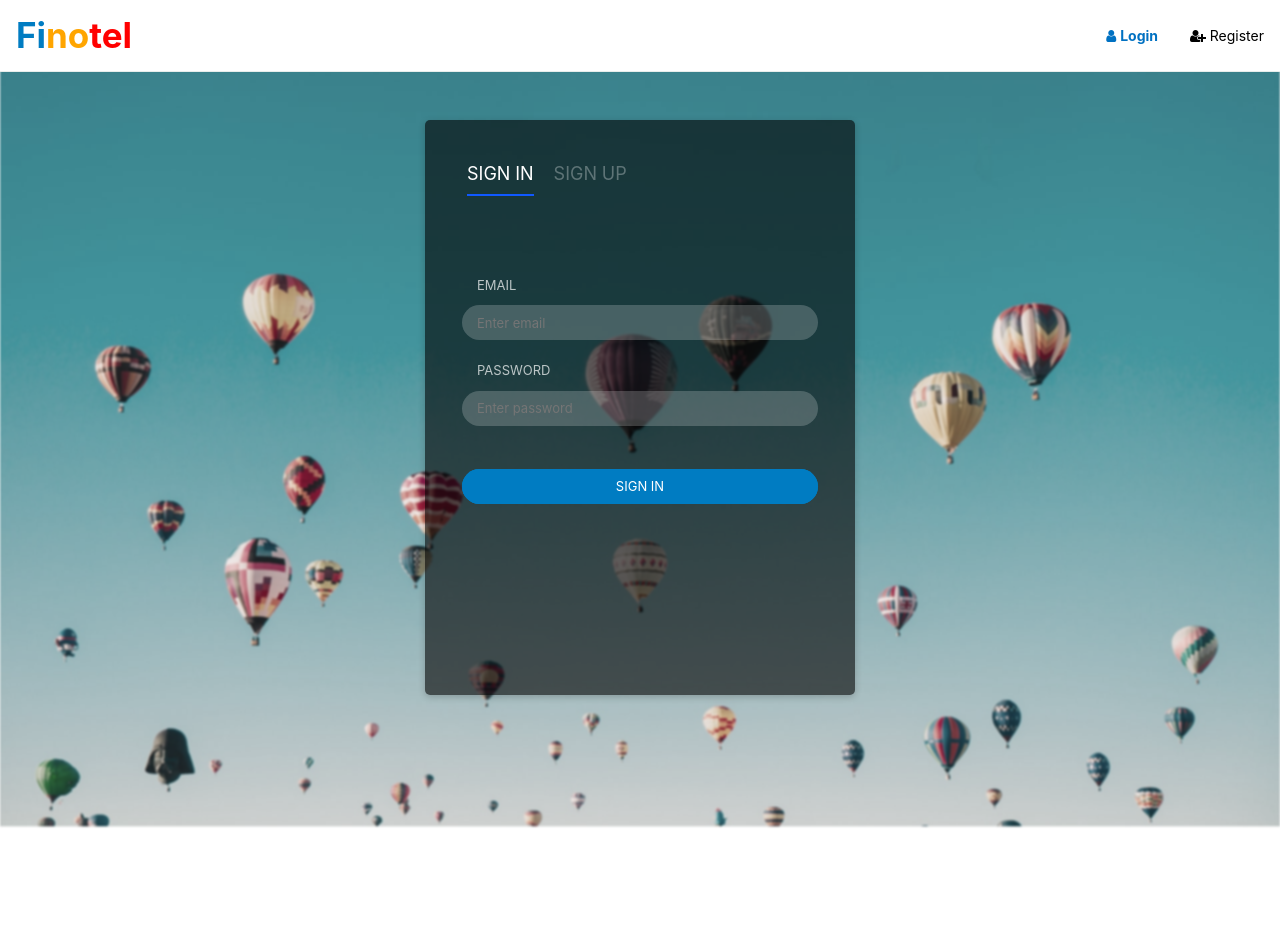
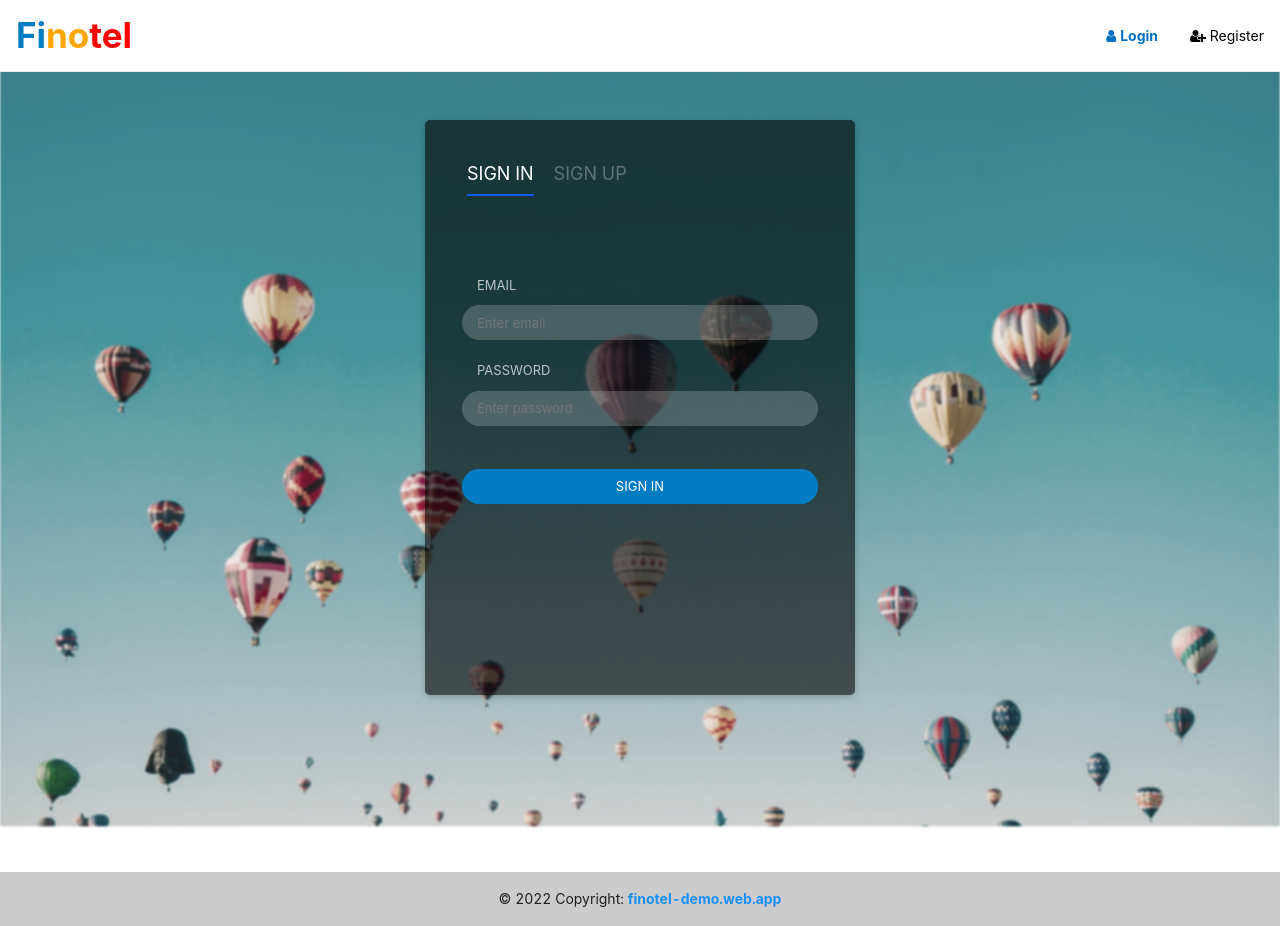
Before and after one commit to bharat0606/finotel-client, a React (Create React App) app: page /login in a window 1280 px wide. Before the commit the page ends 872 px from the top, so only its background shows below. Built offline with nearby package versions, Linux system fonts and the light colour scheme.

Commit message:
footer added

```diff
--- a/package.json
+++ b/package.json
@@ -32,7 +32,7 @@
     "build": "react-scripts build",
     "test": "react-scripts test",
     "eject": "react-scripts eject",
-    "deploy": "gh-pages -d build"
+    "deploy": "firebase deploy"
   },
   "eslintConfig": {
     "extends": [
--- a/src/App.js
+++ b/src/App.js
@@ -21,6 +21,7 @@ import PaymentContainer from "./booking/PaymentContainer";
 import CabContainer from "./components/cabs/CabContainer"
 import CabPayment from "./components/cabs/CabPayment";
 import HotelBookings from "./user/HotelBookings";
+import FooterNav from "./components/Footer";
 
 
 
@@ -33,6 +34,7 @@ function App() {
   return (
     <BrowserRouter>
       <TopNav />
+      <div className="app-content">
       <ToastContainer position="top-center" />
       <Switch>
         <Route exact path="/" component={Home} />
@@ -53,6 +55,9 @@ function App() {
         <PrivateRoute exact path="/cabs/payment/:id" component={CabPayment} />
         <PrivateRoute exact path="/booking-details/:hotelId" component={HotelBookings} />
       </Switch>
+      </div>
+
+      <FooterNav/>
     </BrowserRouter>
   );
 }
--- /dev/null
+++ b/src/components/Footer.js
@@ -0,0 +1,11 @@
+
+const FooterNav = () => {
+  return (
+    <div className='app-footer text-center p-3' style={{ backgroundColor: 'rgba(0, 0, 0, 0.2)' }}>
+        &copy; {new Date().getFullYear()} Copyright:{' '}
+        <a href='/'><b>finotel-demo.web.app</b></a>
+      </div>
+  );
+};
+
+export default FooterNav;
--- a/src/components/cabs/CabsList.js
+++ b/src/components/cabs/CabsList.js
@@ -95,7 +95,7 @@ const CabsList = () =>{
     if(canCancel) {
       try {
         cancelCab(auth?.token, row._id).then((res) => {
-          toast.success("Cab Booking Cancelled");
+          toast.success("Cab Booking Cancelled !!, Your refund will be credited your account in 24 hours");
           loadAllBookedCabs();
         });
       } catch (err) {
--- a/src/constants.js
+++ b/src/constants.js
@@ -3,7 +3,7 @@ export const DATE_YMD = "YYYY-MM-DD"
 export const BEDS = [1,2,3,4]
 
 export const AMENITIES = [
-    {value: '1', label: 'Free Internet', icon:'fa fa-solid fa-wifi'},
+    {value: '1', label: 'Free Wifi', icon:'fa fa-solid fa-wifi'},
     {value: '2', label: 'Air Conditioning', icon:'fa fa-tint'},
     {value: '3', label: 'Power backup', icon:'fa fa-solid fa-power-off'},
     {value: '4', label: 'Doctor On Call', icon:'fa fa-solid fa-user-md'},
--- a/src/index.css
+++ b/src/index.css
@@ -1,5 +1,9 @@
 * {
   box-sizing: border-box;
+}
+
+.app-content {
+  min-height: 80vh;
 }
 
 .pointer {
--- a/src/user/Dashboard.js
+++ b/src/user/Dashboard.js
@@ -77,7 +77,7 @@ const Dashboard = () => {
     if (!window.confirm("Are you sure you want to delete?")) return;
     try {
       deleteBooking(auth?.token, orderId).then((res) => {
-        toast.success("Booking Deleted");
+        toast.success("Booking Cancelled !!, Your refund will be credited your account in 24 hours");
         loadUserBookings();
       });
     } catch (err) {
```
Also changed, not shown: 2 other files (tests, documents, lock files or other folders).
